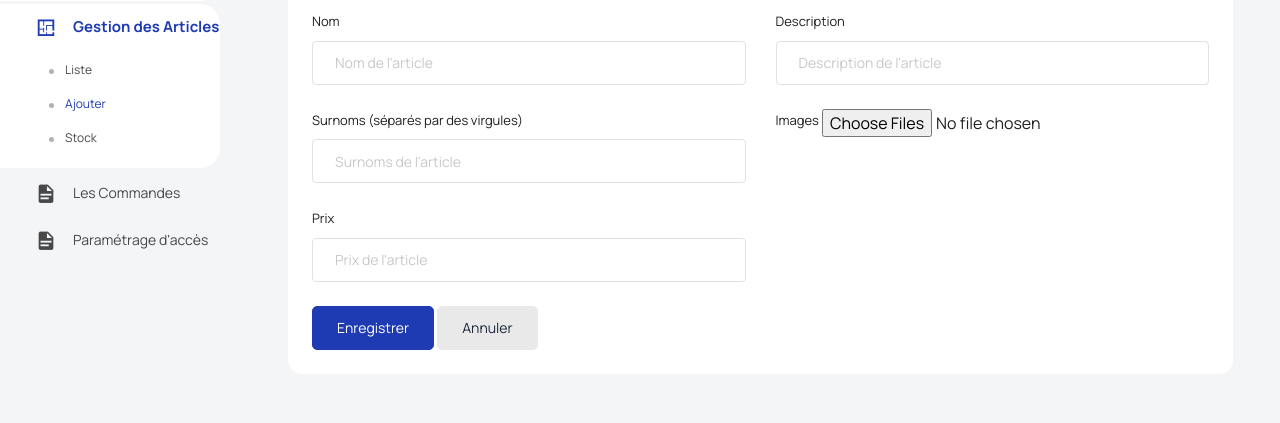
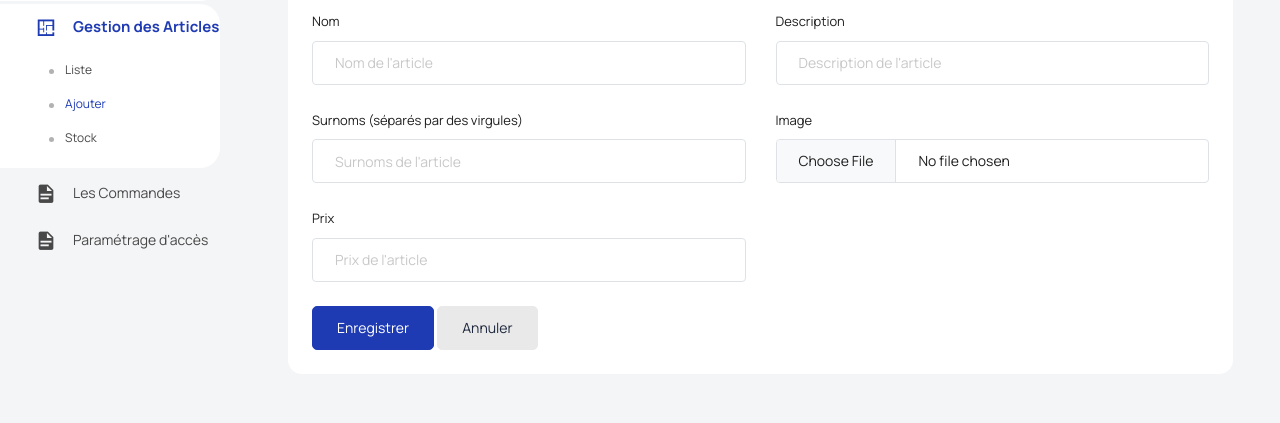
Before and after one commit to kodak10/Valero, a Laravel app: page /administration/articles/create in a window 1280 px wide. Shown: the part 275-698 px from the top of the page. Run offline with Laravel 10, Linux system fonts and the light colour scheme; data that the repository does not hold is empty; some libraries are stand-ins or nearby versions.

Commit message:
first push for administration categorie article and article

```diff
--- a/resources/views/administration/pages/articles/create.blade.php
+++ b/resources/views/administration/pages/articles/create.blade.php
@@ -55,8 +55,10 @@
                                     <textarea class="form-control" id="description" name="description" rows="4" placeholder="Description de l'article"></textarea>
                                 </div>
                                 <div class="form-group">
-                                    <label for="images">Images</label>
-                                    <input type="file" class="form-control-file" id="images" name="images[]" multiple>
+                                    <label>Image</label>
+                                    <div class="input-group col-xs-12">
+                                        <input id="images" name="images[]" type="file" accept=".jpg,.png,.jpeg" class="form-control file-upload-info" placeholder="Importer l'image">
+                                    </div>
                                 </div>
                             </div>
                         </div>
--- a/resources/views/administration/pages/articles/edit.blade.php
+++ b/resources/views/administration/pages/articles/edit.blade.php
@@ -62,8 +62,10 @@
                                     <textarea class="form-control" id="description" name="description" rows="4">{{ $article->description }}</textarea>
                                 </div>
                                 <div class="form-group">
-                                    <label for="images">Images</label>
-                                    <input type="file" class="form-control-file" id="images" name="images[]" multiple>
+                                    <label>Image</label>
+                                    <div class="input-group col-xs-12">
+                                        <input id="images" name="images[]" type="file" accept=".jpg,.png,.jpeg" class="form-control file-upload-info" placeholder="Importer l'image">
+                                    </div>
                                 </div>
                             </div>
                         </div>
```
Also changed, not shown: public/images/articles/1719587318_logo_ble.png (added).
